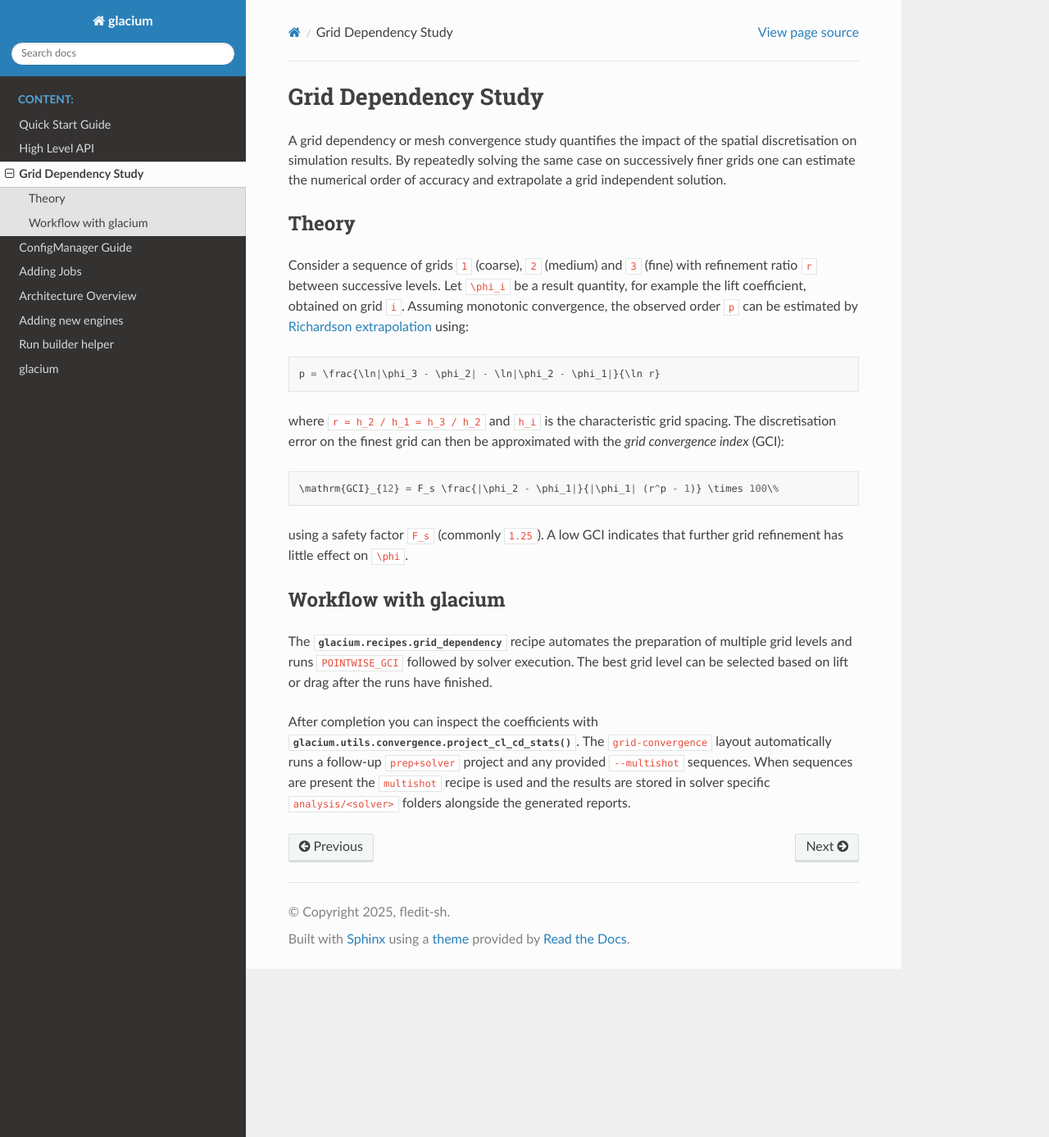
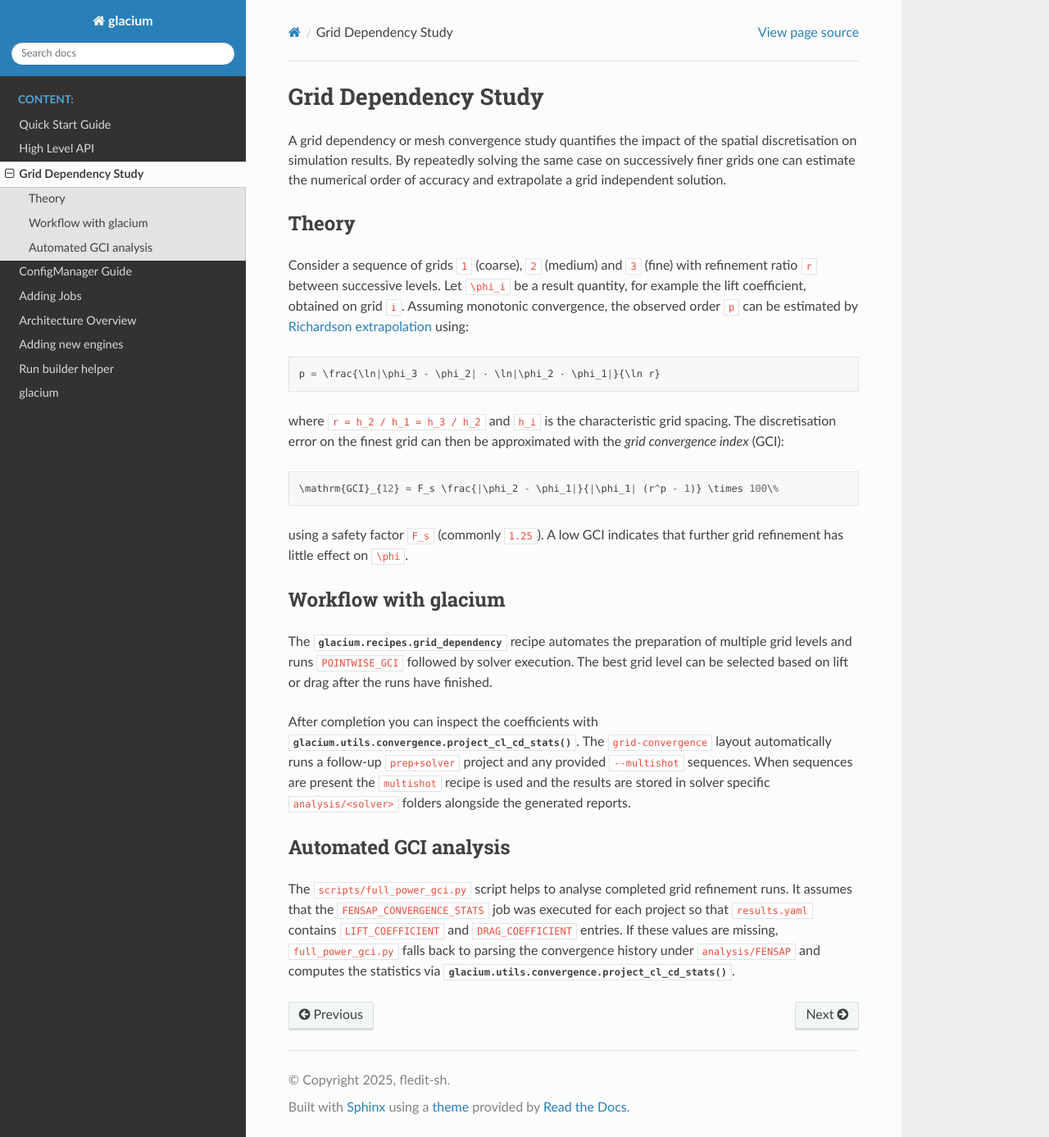
Before and after one commit to fledit-sh/glacium-repo, a Sphinx documentation site: the page built from docs/grid_dependency_study.rst, in a window 1280 px wide and 1387 px high. Shown: the whole window at 82% size. Built offline with Sphinx 7.4.7 and the Read the Docs theme 3.1.0, drawn with Linux system fonts in a browser that asks for light colours.

Commit message:
docs: clarify GCI script requirements

```diff
--- a/docs/grid_dependency_study.rst
+++ b/docs/grid_dependency_study.rst
@@ -43,3 +43,14 @@ After completion you can inspect the coefficients with
 sequences are present the ``multishot`` recipe is used and the results
 are stored in solver specific ``analysis/<solver>`` folders alongside the
 generated reports.
+
+Automated GCI analysis
+---------------------
+
+The ``scripts/full_power_gci.py`` script helps to analyse completed grid
+refinement runs.  It assumes that the
+``FENSAP_CONVERGENCE_STATS`` job was executed for each project so that
+``results.yaml`` contains ``LIFT_COEFFICIENT`` and ``DRAG_COEFFICIENT``
+entries.  If these values are missing, ``full_power_gci.py`` falls back to
+parsing the convergence history under ``analysis/FENSAP`` and computes the
+statistics via :func:`glacium.utils.convergence.project_cl_cd_stats`.
```
